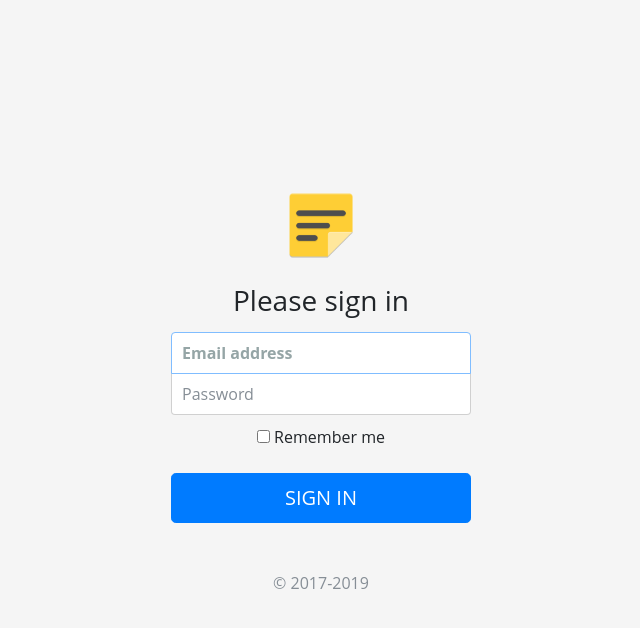
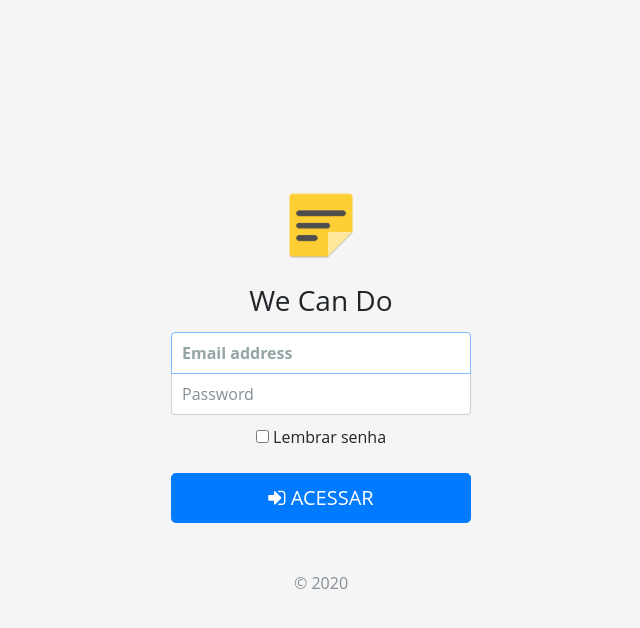
Before and after one commit to diegocostacmp/todo-list-django, a Django app: page / in a window 1280 px wide. Shown: the top 628 px of the page, without its empty margins (319-959 px from the left). Run offline with Django 3.2, Linux system fonts and the light colour scheme; parts of the project's set-up code (start-up, migrations or seed data) failed here and were passed over; some libraries are stand-ins or nearby versions.

```diff
--- a/apps/core/templates/registration/login.html
+++ b/apps/core/templates/registration/login.html
@@ -1,10 +1,5 @@
 {% extends "base.html" %}
 {% load static %}
-
-{% block style %}
-   <!-- Bootstrap core CSS -->
-
-{% endblock %}
 
 {% block main %}
 <form class="form-signin">
@@ -15,8 +10,8 @@
     width="72"
     height="72"
     />
-    <h1 class="h3 mb-3 font-weight-normal">Please sign in</h1>
-    <label for="inputEmail" class="sr-only">Email address</label>
+    <h1 class="h3 mb-3 font-weight-normal">We Can Do</h1>
+    <label for="inputEmail" class="sr-only">Endereço de e-mail</label>
     <input
     type="email"
     id="inputEmail"
@@ -25,7 +20,7 @@
     required
     autofocus
     />
-    <label for="inputPassword" class="sr-only">Password</label>
+    <label for="inputPassword" class="sr-only">Sua senha</label>
     <input
     type="password"
     id="inputPassword"
@@ -35,13 +30,14 @@
     />
     <div class="checkbox mb-3">
     <label>
-        <input type="checkbox" value="remember-me" /> Remember me
+        <input type="checkbox" value="remember-me" /> Lembrar senha
     </label>
     </div>
     <button class="btn btn-lg btn-primary btn-block" type="submit">
-    Sign in
+        <i class="fa fa-sign-in"></i>
+    Acessar
     </button>
-    <p class="mt-5 mb-3 text-muted">&copy; 2017-2019</p>
+    <p class="mt-5 mb-3 text-muted">&copy; 2020</p>
 </form>
 
 {% endblock %}
```
